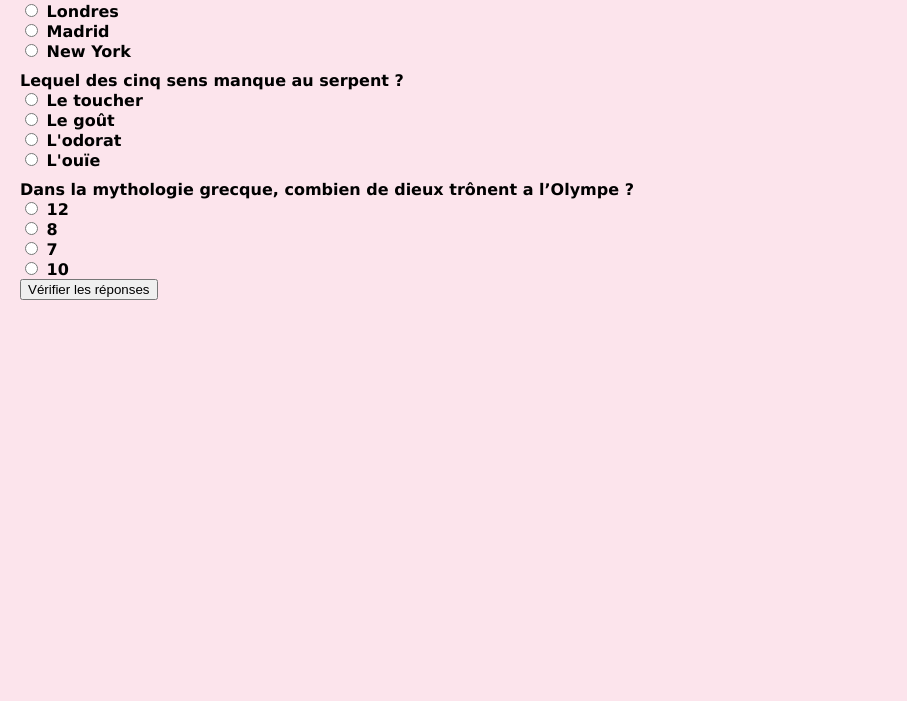
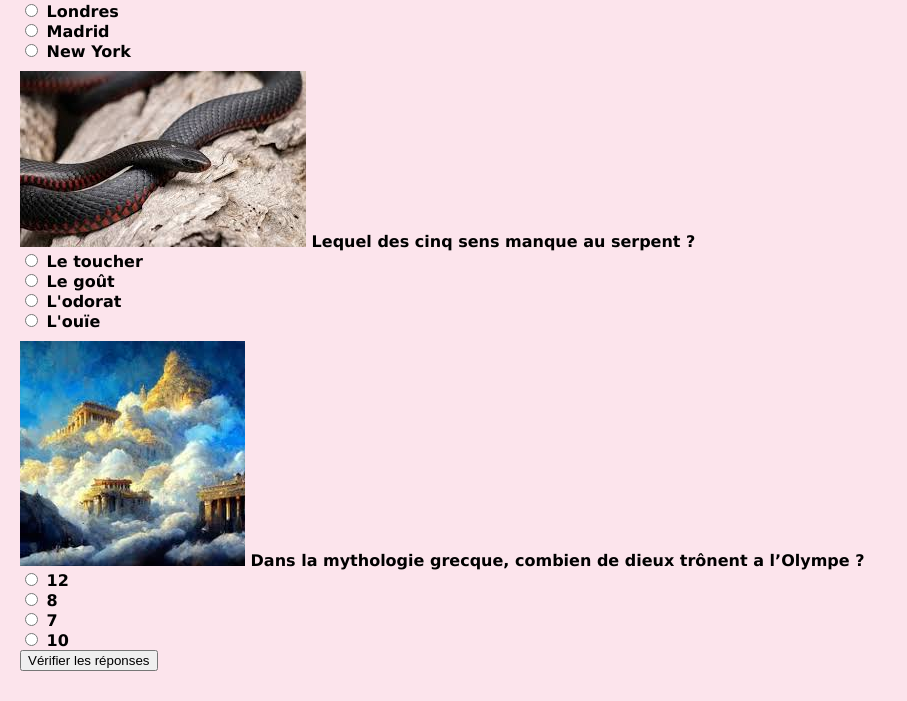
Before and after one commit to soso7410/soso7410, a plain HTML site: page questionsdecultureG.html in a window 1280 px wide. Shown: the part 1389-2090 px from the top of the page, without its empty margins (0-907 px from the left). Before the commit the page ends 1719 px from the top, so only its background shows below. Drawn offline with Linux system fonts and the light colour scheme.

Commit message:
Update questionsdecultureG.html

```diff
--- a/questionsdecultureG.html
+++ b/questionsdecultureG.html
@@ -41,6 +41,7 @@
 
 
     <div class="question">
+        <img src="serpent.png">
         <label for="q4"> Lequel des cinq sens manque au serpent ? </label><br>
         <input type="radio" id="q4" name="question4" value="1"> Le toucher <br>
         <input type="radio" name="question4" value="2"> Le goût <br>
@@ -49,6 +50,7 @@
     </div>
 
     <div class="question">
+        <img src="olympe-mythologie.png">
         <label for="q5"> Dans la mythologie grecque, combien de dieux trônent a l’Olympe ?</label> <br>
         <input type="radio" id="q5" name="question5" value="1"> 12 <br>
         <input type="radio" name="question5" value="2"> 8 <br>
```
